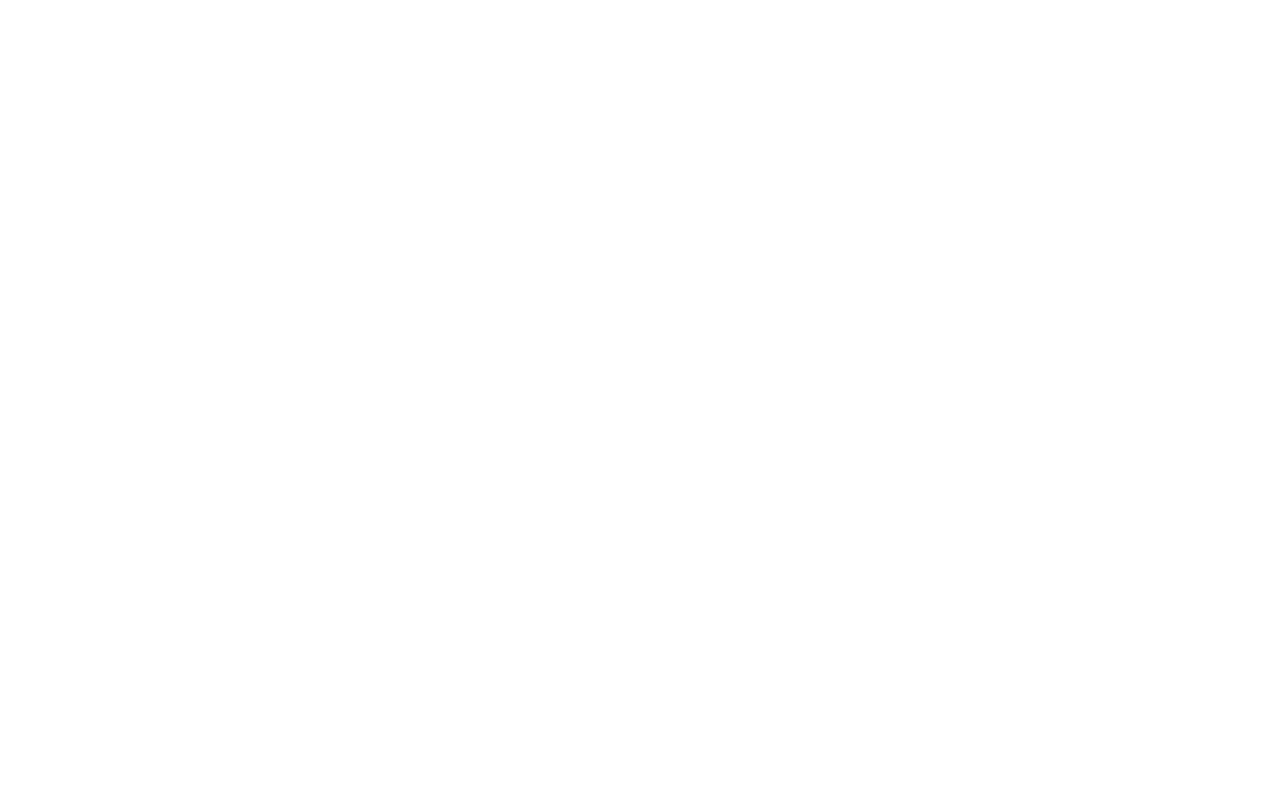
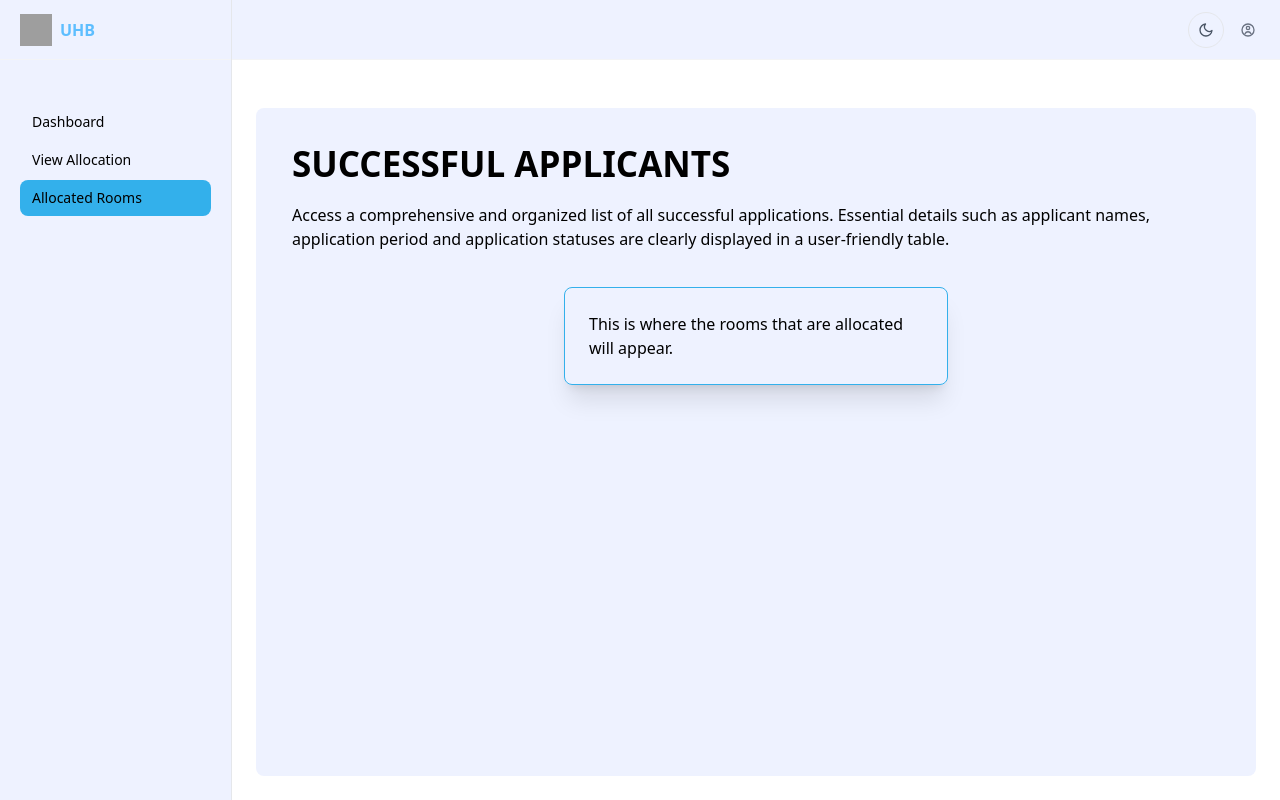
Before and after one commit to EvansMungai/UHBUI, an Angular app: page /uhb/matron/allocated-rooms in a window 1280 px wide. Before the commit this address led to /. Built offline with nearby package versions, Linux system fonts and the light colour scheme; grey boxes are pictures that could not be loaded.

Commit message:
feat(matron): create allocated rooms page.

```diff
--- a/src/app/app.routes.ts
+++ b/src/app/app.routes.ts
@@ -28,6 +28,7 @@ export const routes: Routes = [
                 path: 'matron', component: WebPart, data: { menu: 'matron' }, children: [
                     { path: '', loadComponent: () => import('./shared/features/matron/review-allocations/review-allocations').then(m => m.ReviewAllocations) },
                     { path: 'view-allocation', loadComponent: () => import('./shared/features/matron/view-allocation/view-allocation').then(m => m.ViewAllocation) },
+                    { path: 'allocated-rooms', loadComponent: () => import('./shared/features/matron/rooms-allocated/rooms-allocated').then(m => m.RoomsAllocated) }
                 ]
             }
         ]
--- a/src/app/core/interfaces/menu-config.ts
+++ b/src/app/core/interfaces/menu-config.ts
@@ -51,7 +51,7 @@ export const MENU_CONFIGS: Record<string, MenuConfig> = {
                 items: [
                     { label: 'Dashboard', link: '/uhb/matron' },
                     { label: 'View Allocation', link: '/uhb/matron/view-allocation' },
-                    // { label: 'Successful Applications', link: '/uhb/housekeeper/successful-applications' },
+                    { label: 'Allocated Rooms', link: '/uhb/matron/allocated-rooms' },
                 ]
             }
         ],
--- /dev/null
+++ b/src/app/shared/features/matron/rooms-allocated/rooms-allocated.html
@@ -0,0 +1,7 @@
+<h1 class="text-[35px] font-bold dark:text-white">SUCCESSFUL APPLICANTS</h1>
+<p class="mt-3 dark:text-white">Access a comprehensive and organized list of all successful applications. Essential details such
+    as applicant names, application period and application statuses are clearly displayed in a user-friendly table.
+</p>
+<app-card [cardStyles]="'border border-accent dark:text-white mt-9 shadow-xl rounded-lg'">
+    This is where the rooms that are allocated will appear.
+</app-card>
```
Also changed, not shown: src/app/shared/features/matron/rooms-allocated/rooms-allocated.ts (added, +11 -0 lines), src/app/shared/features/matron/rooms-allocated/rooms-allocated.css (added), 1 other file (tests, documents, lock files or other folders).
